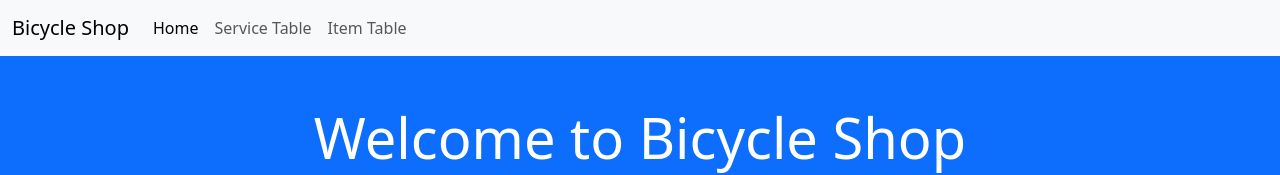
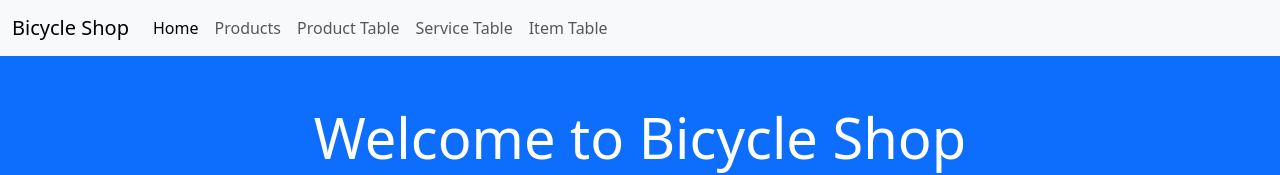
Before and after one commit to muhdarifrawi/20250122-vite-ecommerce, a React (Vite) app: page / in a window 1280 px wide. Shown: the top 175 px of the page. Built offline with nearby package versions, Linux system fonts and the light colour scheme; no server answers.

Commit message:
updated code

```diff
--- a/src/Navbar.jsx
+++ b/src/Navbar.jsx
@@ -15,9 +15,12 @@ function Navbar() {
                             <li className="nav-item">
                                 <Link className="nav-link active" aria-current="page" href="/">Home</Link>
                             </li>
-                            {/* <li className="nav-item">
+                            <li className="nav-item">
                                 <Link className="nav-link" href="/products">Products</Link>
-                            </li> */}
+                            </li>
+                            <li className="nav-item">
+                                <Link className="nav-link" href="/producttable">Product Table</Link>
+                            </li>
                             <li className="nav-item">
                                 <Link className="nav-link" href="/servicetable">Service Table</Link>
                             </li>
```
